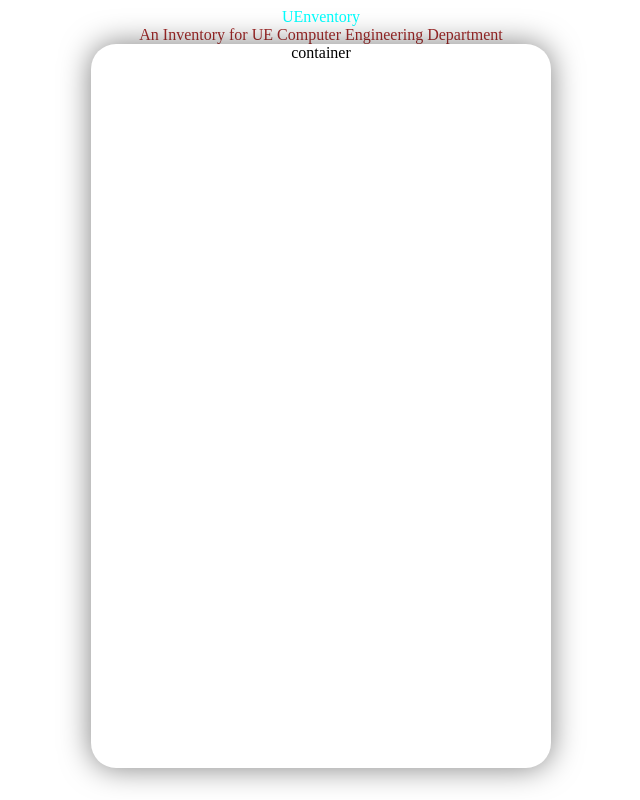
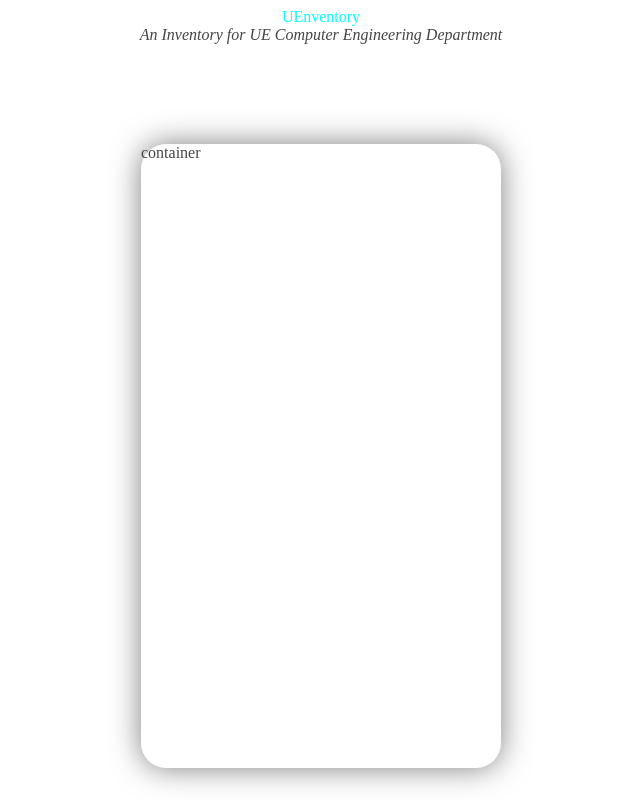
Before and after one commit to MarvinCayosa/project-popeyes, a PHP site: page / in a window 1280 px wide. Shown: the whole page, without its empty margins (319-959 px from the left). Run offline with PHP 8.4, Linux system fonts and the light colour scheme.

Commit message:
font and font size na lang need i-fix

```diff
--- a/index.css
+++ b/index.css
@@ -1,9 +1,8 @@
 body {
-    color: black;
+    color: #454545;
 }
 
 .land-page-student {
-    text-align: center;
     display: flex;
     flex-direction: column;
     flex-wrap: nowrap;
@@ -15,16 +14,98 @@
 }
 
 .land-page-student-sub-header {
-    color: brown;
+    font-style: italic;
 }
 
 .land-page-student-signIn-container {
-    width: 460px;
-    height: 724px;
+    width: 360px;
+    height: 624px;
+    margin-top: 100px;
     border-radius: 25px;
     box-shadow: 0px 0px 30px rgba(0, 0, 0, 0.5);
 }
 
 .signIn-container-content {
+    display: flex;
+    flex-direction: column;
+    flex-wrap: nowrap;
+    align-items: center;
+}
+
+.signIn-container-content .signIn-header-container {
+    font-size: 36px;
+    font-weight: bolder;
     text-align: center;
+    margin-top: 35px;
+    margin-bottom: 35px;
 }
+
+.signIn-container-content .selector-container {
+    display: flex;
+    justify-content: center;
+    width: 80%;
+}
+.signIn-container-content .selector-container a{
+    text-decoration: none;
+    color: #454545;
+    padding: 0px 15px;
+    box-sizing: border-box;
+    margin-bottom: 15px;
+}
+
+.signIn-signUp-container{
+    width: 90%;
+}
+
+.signIn-signUp-container .email-container{
+    margin-bottom: 15px;
+
+}
+
+.signIn-signUp-container .email-container .ue-mail {
+    margin-bottom: 5px;
+}
+
+.signIn-signUp-container label .ue-mail .password{
+    text-align: left;
+    font-size: 12px;
+}
+
+
+.email-textbox {
+    width: 100%;
+    padding: 12px;
+    border: 1px solid #ccc;
+    border-radius: 4px;
+    box-sizing: border-box;
+}
+
+.signIn-button {
+    color: #FFFFFF;
+    display: block;
+    width: 100%;
+    padding: 14px;
+    font-size: 18px;
+    background-color: #C00411;
+    /* color: #fff; */
+    border: none;
+    border-radius: 4px;
+    cursor: pointer;
+    font-weight: 600;
+    transition: background-color 0.3s ease;
+}
+
+.google-button {
+    color: #454545;
+    display: block;
+    width: 100%;
+    padding: 14px;
+    font-size: 18px;
+    background-color: #FBBC05;
+    /* color: #fff; */
+    border: none;
+    border-radius: 4px;
+    cursor: pointer;
+    font-weight: 600;
+    transition: background-color 0.3s ease;
+}
```
